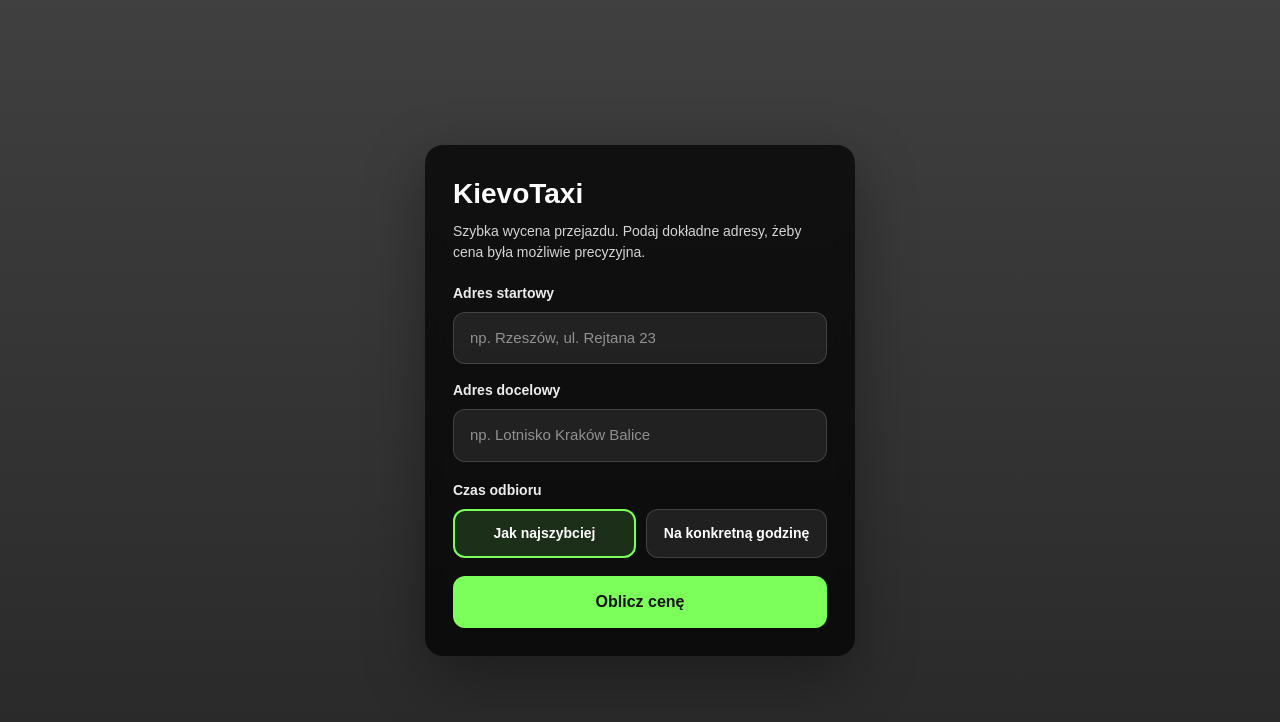
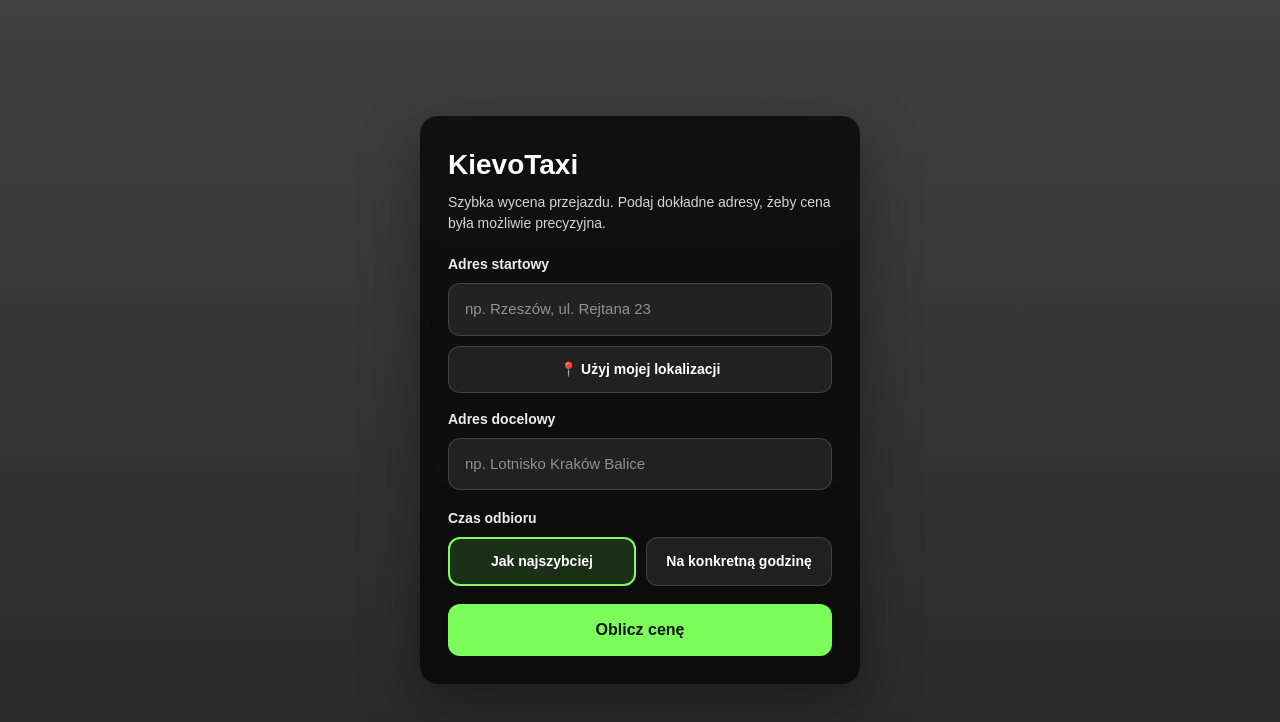
Before and after one commit to KievoTaxi/KievoTaxi, a Next.js app: page / in a window 1280 px wide. Shown: the top 722 px of the page. Built offline with nearby package versions, Linux system fonts and the light colour scheme.

Commit message:
finalny kalkulator z lokalizacja

```diff
--- a/app/api/route/route.ts
+++ b/app/api/route/route.ts
@@ -1,47 +1,93 @@
 export async function POST(req: Request) {
   try {
-    const { from, to } = await req.json();
-
-    if (!from || !to) {
-      return Response.json({ error: "Brak adresu startowego lub docelowego" }, { status: 400 });
-    }
-
+    const body = await req.json();
     const apiKey = process.env.GOOGLE_MAPS_API_KEY;
 
     if (!apiKey) {
-      return Response.json({ error: "Brak klucza API Google Maps" }, { status: 500 });
+      return Response.json(
+        { error: "Brak klucza API Google Maps" },
+        { status: 500 }
+      );
+    }
+
+    if (body.geocodeOnly) {
+      const { lat, lng } = body;
+
+      if (typeof lat !== "number" || typeof lng !== "number") {
+        return Response.json(
+          { error: "Nieprawidłowe współrzędne lokalizacji" },
+          { status: 400 }
+        );
+      }
+
+      const geocodeUrl =
+        `https://maps.googleapis.com/maps/api/geocode/json?latlng=${lat},${lng}&language=pl&key=${apiKey}`;
+
+      const geocodeRes = await fetch(geocodeUrl);
+      const geocodeData = await geocodeRes.json();
+
+      if (geocodeData.status !== "OK" || !geocodeData.results?.length) {
+        return Response.json(
+          { error: "Nie udało się odczytać adresu z lokalizacji" },
+          { status: 400 }
+        );
+      }
+
+      const address = geocodeData.results[0].formatted_address;
+
+      return Response.json({ address });
+    }
+
+    const { from, to } = body;
+
+    if (!from || !to) {
+      return Response.json(
+        { error: "Brak adresu startowego lub docelowego" },
+        { status: 400 }
+      );
     }
 
     const url =
-      `https://maps.googleapis.com/maps/api/distancematrix/json` +
-      `?origins=${encodeURIComponent(from)}` +
-      `&destinations=${encodeURIComponent(to)}` +
-      `&language=pl` +
-      `&region=pl` +
-      `&key=${apiKey}`;
+      `https://maps.googleapis.com/maps/api/distancematrix/json?origins=${encodeURIComponent(
+        from
+      )}&destinations=${encodeURIComponent(
+        to
+      )}&mode=driving&language=pl&units=metric&key=${apiKey}`;
 
     const res = await fetch(url);
     const data = await res.json();
 
     if (data.status !== "OK") {
-      return Response.json({ error: "Błąd Google Maps API" }, { status: 500 });
+      return Response.json(
+        { error: "Błąd Google Maps API" },
+        { status: 400 }
+      );
     }
 
     const element = data.rows?.[0]?.elements?.[0];
 
     if (!element || element.status !== "OK") {
-      return Response.json({ error: "Nie znaleziono trasy" }, { status: 400 });
+      return Response.json(
+        { error: "Nie znaleziono trasy dla podanych adresów" },
+        { status: 400 }
+      );
     }
 
     const distanceKm = element.distance.value / 1000;
 
-    const price = Math.round(7 + distanceKm * 2.8);
+    const baseFare = 8;
+    const perKm = 3;
+
+    const finalPrice = Math.round(baseFare + distanceKm * perKm);
 
     return Response.json({
       distance: distanceKm,
-      price,
+      price: finalPrice,
     });
   } catch {
-    return Response.json({ error: "Błąd serwera" }, { status: 500 });
+    return Response.json(
+      { error: "Wewnętrzny błąd serwera" },
+      { status: 500 }
+    );
   }
 }
--- a/app/page.tsx
+++ b/app/page.tsx
@@ -9,9 +9,59 @@ export default function Home() {
   const [price, setPrice] = useState("");
   const [error, setError] = useState("");
   const [loading, setLoading] = useState(false);
+  const [locating, setLocating] = useState(false);
 
   const [rideTimeType, setRideTimeType] = useState<"now" | "later">("now");
   const [rideTime, setRideTime] = useState("");
+
+  async function handleUseMyLocation() {
+    setError("");
+
+    if (!navigator.geolocation) {
+      setError("Ta przeglądarka nie obsługuje lokalizacji.");
+      return;
+    }
+
+    try {
+      setLocating(true);
+
+      const position = await new Promise<GeolocationPosition>((resolve, reject) => {
+        navigator.geolocation.getCurrentPosition(resolve, reject, {
+          enableHighAccuracy: true,
+          timeout: 10000,
+          maximumAge: 0,
+        });
+      });
+
+      const lat = position.coords.latitude;
+      const lng = position.coords.longitude;
+
+      const res = await fetch("/api/route", {
+        method: "POST",
+        headers: {
+          "Content-Type": "application/json",
+        },
+        body: JSON.stringify({
+          geocodeOnly: true,
+          lat,
+          lng,
+        }),
+      });
+
+      const data = await res.json();
+
+      if (!res.ok || data.error) {
+        setError(data.error || "Nie udało się pobrać lokalizacji.");
+        return;
+      }
+
+      setFrom(data.address || `${lat}, ${lng}`);
+    } catch {
+      setError("Nie udało się pobrać Twojej lokalizacji.");
+    } finally {
+      setLocating(false);
+    }
+  }
 
   async function handleQuote() {
     setError("");
@@ -24,7 +74,7 @@ export default function Home() {
     }
 
     if (rideTimeType === "later" && !rideTime.trim()) {
-      setError("Wybierz godzinę odbioru.");
+      setError("Wpisz godzinę odbioru, np. 21:30.");
       return;
     }
 
@@ -57,7 +107,7 @@ export default function Home() {
 
   function handleWhatsAppOrder() {
     const pickupTime =
-      rideTimeType === "now" ? "Jak najszybciej" : rideTime || "Do ustalenia";
+      rideTimeType === "now" ? "Jak najszybciej" : rideTime.trim();
 
     const message = `Dzień dobry, proszę o zamówienie przejazdu.
 
@@ -71,7 +121,10 @@ Szacowany dystans:
 ${distance}
 
 Szacowana cena:
-${price}`;
+${price}
+
+Forma płatności:
+Do ustalenia`;
 
     const url = `https://wa.me/48578000637?text=${encodeURIComponent(message)}`;
     window.open(url, "_blank");
@@ -95,7 +148,7 @@ ${price}`;
       <div
         style={{
           width: "100%",
-          maxWidth: "430px",
+          maxWidth: "440px",
           background: "rgba(0,0,0,0.72)",
           borderRadius: "18px",
           padding: "28px",
@@ -139,10 +192,14 @@ ${price}`;
           >
             Adres startowy
           </label>
+
           <input
+            type="text"
             value={from}
             onChange={(e) => setFrom(e.target.value)}
             placeholder="np. Rzeszów, ul. Rejtana 23"
+            autoComplete="off"
+            spellCheck={false}
             style={{
               width: "100%",
               padding: "14px 16px",
@@ -153,8 +210,28 @@ ${price}`;
               fontSize: "15px",
               outline: "none",
               boxSizing: "border-box",
+              marginBottom: "10px",
             }}
           />
+
+          <button
+            type="button"
+            onClick={handleUseMyLocation}
+            style={{
+              width: "100%",
+              padding: "12px 16px",
+              borderRadius: "12px",
+              border: "1px solid rgba(255,255,255,0.15)",
+              background: "rgba(255,255,255,0.08)",
+              color: "#ffffff",
+              fontSize: "14px",
+              fontWeight: 600,
+              cursor: "pointer",
+              boxSizing: "border-box",
+            }}
+          >
+            {locating ? "Pobieranie lokalizacji..." : "📍 Użyj mojej lokalizacji"}
+          </button>
         </div>
 
         <div style={{ marginBottom: "18px" }}>
@@ -169,10 +246,14 @@ ${price}`;
           >
             Adres docelowy
           </label>
+
           <input
+            type="text"
             value={to}
             onChange={(e) => setTo(e.target.value)}
             placeholder="np. Lotnisko Kraków Balice"
+            autoComplete="off"
+            spellCheck={false}
             style={{
               width: "100%",
               padding: "14px 16px",
@@ -203,7 +284,11 @@ ${price}`;
           <div style={{ display: "flex", gap: "10px", marginBottom: "10px" }}>
             <button
               type="button"
-              onClick={() => setRideTimeType("now")}
+              onClick={() => {
+                setRideTimeType("now");
+                setRideTime("");
+                setError("");
+              }}
               style={{
                 flex: 1,
                 padding: "12px",
@@ -227,7 +312,11 @@ ${price}`;
 
             <button
               type="button"
-              onClick={() => setRideTimeType("later")}
+              onClick={() => {
+                setRideTimeType("later");
+                setRideTime("");
+                setError("");
+              }}
               style={{
                 flex: 1,
                 padding: "12px",
@@ -252,9 +341,16 @@ ${price}`;
 
           {rideTimeType === "later" && (
             <input
-              type="time"
+              key="ride-time-text"
+              type="text"
               value={rideTime}
               onChange={(e) => setRideTime(e.target.value)}
+              placeholder="np. 21:30"
+              autoComplete="off"
+              autoCorrect="off"
+              autoCapitalize="off"
+              spellCheck={false}
+              inputMode="text"
               style={{
                 width: "100%",
                 padding: "14px 16px",
```
